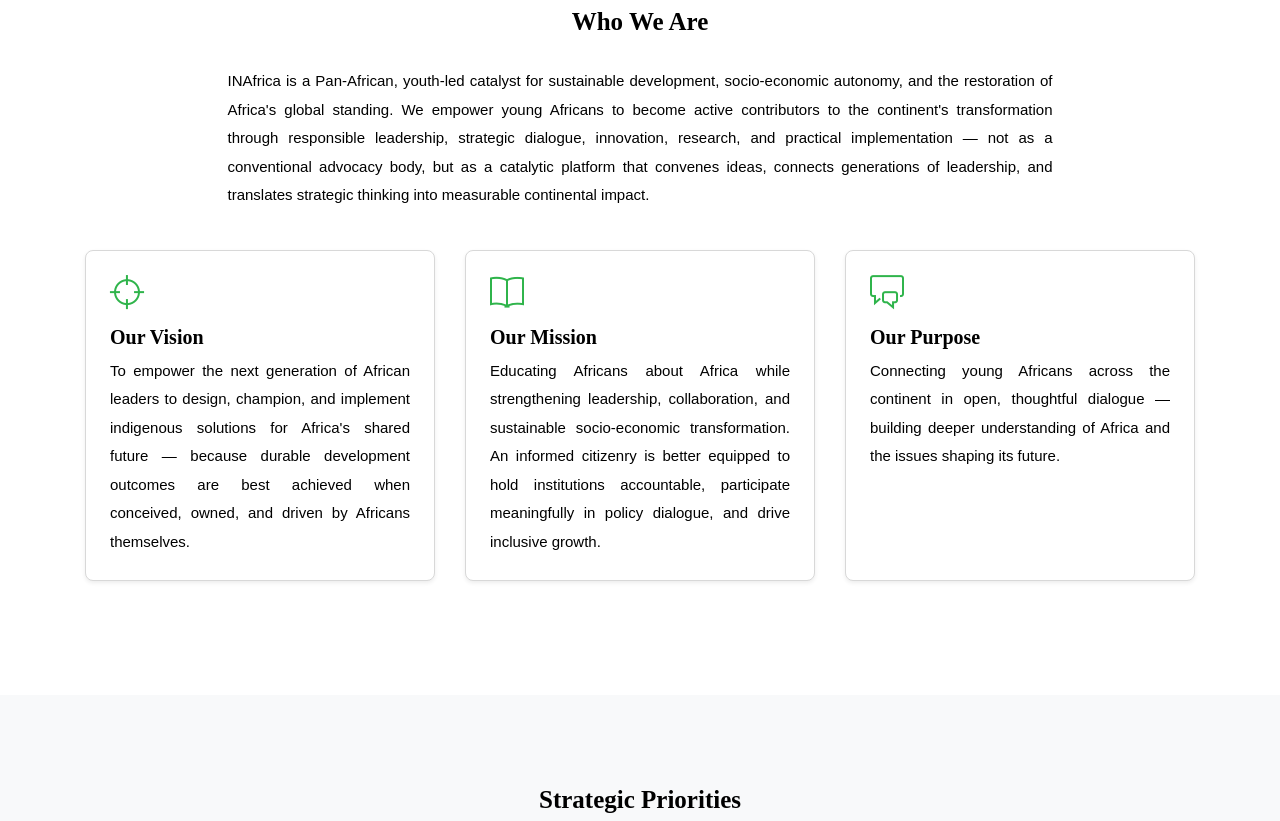
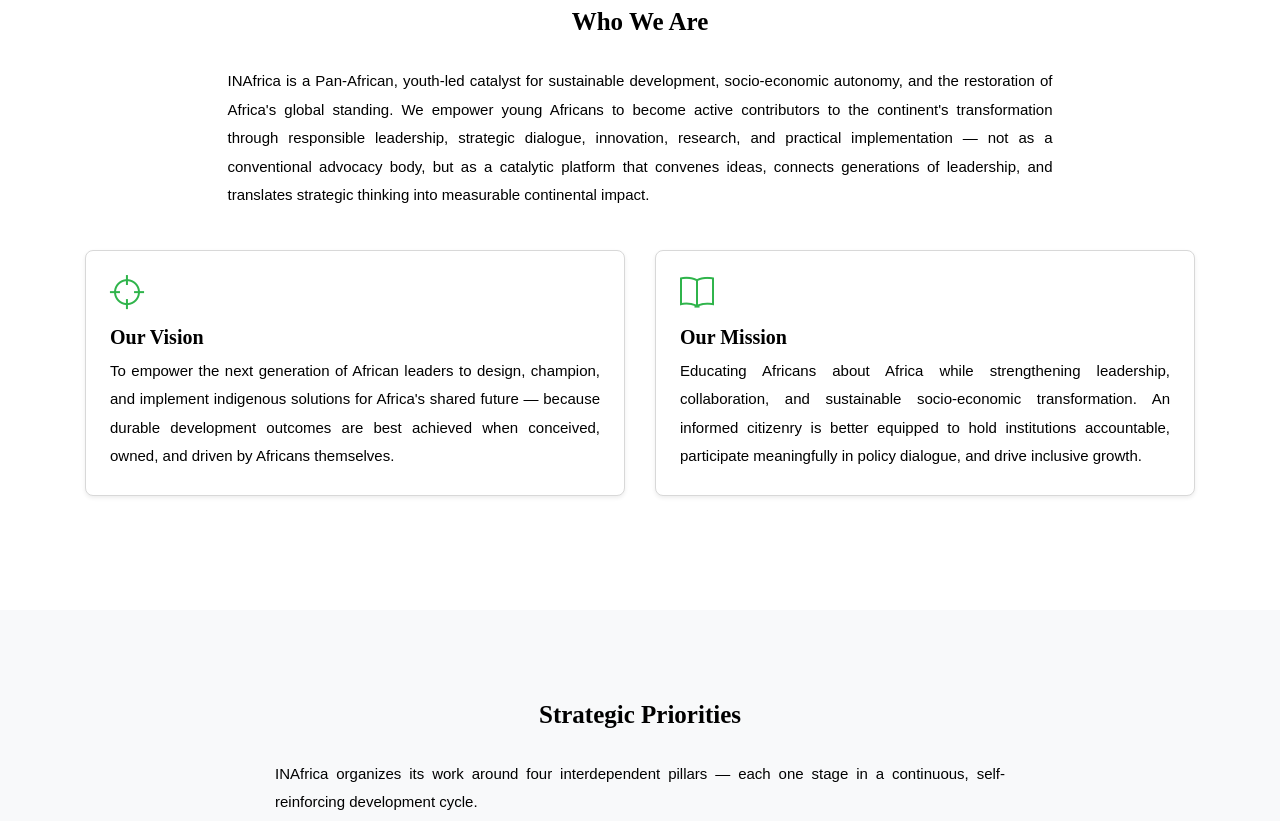
Before and after one commit to inafrica-africa/inafricaaf, a PHP site: page /about in a window 1280 px wide. Shown: the part 463-1284 px from the top of the page. Run offline with PHP 8.4, Linux system fonts and the light colour scheme; data comes from the database, SQL or seed files in the repository; some web fonts are replaced.

Commit message:
Revert "Our Purpose" card on About page — not wanted
Back to the original two-card Vision/Mission layout (col-md-6 each).

Co-Authored-By: Claude Sonnet 5 <noreply@anthropic.com>

```diff
--- a/theme/about.php
+++ b/theme/about.php
@@ -48,7 +48,7 @@ include('config.php');
       </div>
 
       <div class="row">
-        <div class="col-md-4 mb-4">
+        <div class="col-md-6 mb-4">
           <div class="card h-100 p-4 shadow-sm">
             <i class="ti-target" style="font-size: 34px; color: #2fb44b;"></i>
             <h4 class="mt-3">Our Vision</h4>
@@ -59,7 +59,7 @@ include('config.php');
             </p>
           </div>
         </div>
-        <div class="col-md-4 mb-4">
+        <div class="col-md-6 mb-4">
           <div class="card h-100 p-4 shadow-sm">
             <i class="ti-book" style="font-size: 34px; color: #2fb44b;"></i>
             <h4 class="mt-3">Our Mission</h4>
@@ -68,16 +68,6 @@ include('config.php');
               sustainable socio-economic transformation. An informed citizenry is better equipped to
               hold institutions accountable, participate meaningfully in policy dialogue, and drive
               inclusive growth.
-            </p>
-          </div>
-        </div>
-        <div class="col-md-4 mb-4">
-          <div class="card h-100 p-4 shadow-sm">
-            <i class="ti-comments" style="font-size: 34px; color: #2fb44b;"></i>
-            <h4 class="mt-3">Our Purpose</h4>
-            <p class="mb-0">
-              Connecting young Africans across the continent in open, thoughtful dialogue &mdash;
-              building deeper understanding of Africa and the issues shaping its future.
             </p>
           </div>
         </div>
```
